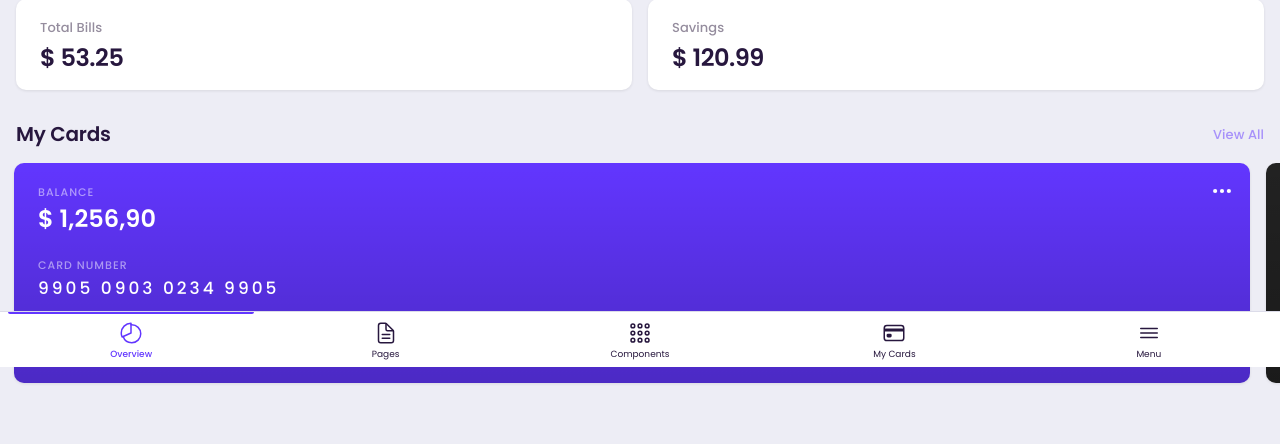
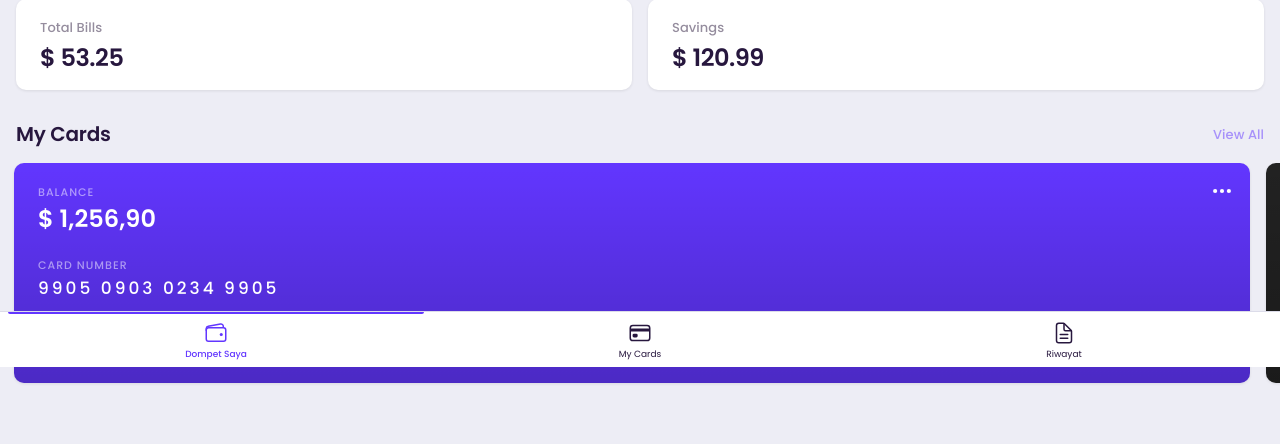
Before and after one commit to fakhryhizballah/DoitGetway, a CodeIgniter 4 app: the page made by app/Views/User/Home.php in a window 1280 px wide. Shown: the part 433-877 px from the top of the page. Run offline with PHP 8.4 and a stand-in for CodeIgniter, Linux system fonts and the light colour scheme; the template is opened without the code that fills it: most values are stand-ins (such as "Sample title", 1, 10 or a date in 2020); some libraries are stand-ins or nearby versions.

Commit message:
User layout template

```diff
--- a/app/Views/Layout/UserLayout.php
+++ b/app/Views/Layout/UserLayout.php
@@ -50,36 +50,30 @@
 
     <!-- App Bottom Menu -->
     <div class="appBottomMenu">
-        <a href="app-index.html" class="item active">
+        <a href="/" class="item active">
             <div class="col">
-                <ion-icon name="pie-chart-outline"></ion-icon>
-                <strong>Overview</strong>
+                <ion-icon name="wallet-outline"></ion-icon>
+                <strong>Dompet Saya</strong>
             </div>
         </a>
-        <a href="app-pages.html" class="item">
-            <div class="col">
-                <ion-icon name="document-text-outline"></ion-icon>
-                <strong>Pages</strong>
-            </div>
-        </a>
-        <a href="app-components.html" class="item">
-            <div class="col">
-                <ion-icon name="apps-outline"></ion-icon>
-                <strong>Components</strong>
-            </div>
-        </a>
-        <a href="app-cards.html" class="item">
+        <a href="#" class="item">
             <div class="col">
                 <ion-icon name="card-outline"></ion-icon>
                 <strong>My Cards</strong>
             </div>
         </a>
-        <a href="javascript:;" class="item" data-toggle="modal" data-target="#sidebarPanel">
+        <a href="#" class="item">
+            <div class="col">
+                <ion-icon name="document-text-outline"></ion-icon>
+                <strong>Riwayat</strong>
+            </div>
+        </a>
+        <!-- <a href="javascript:;" class="item" data-toggle="modal" data-target="#sidebarPanel">
             <div class="col">
                 <ion-icon name="menu-outline"></ion-icon>
                 <strong>Menu</strong>
             </div>
-        </a>
+        </a> -->
     </div>
     <!-- * App Bottom Menu -->
 
@@ -102,14 +96,14 @@
                         </a>
                     </div>
                     <!-- * profile box -->
-                    <!-- balance -->
+                    <!-- Saldo -->
                     <div class="sidebar-balance">
-                        <div class="listview-title">Balance</div>
+                        <div class="listview-title">Total Saldo</div>
                         <div class="in">
                             <h1 class="amount">$ 2,562.50</h1>
                         </div>
                     </div>
-                    <!-- * balance -->
+                    <!-- * saldo -->
 
                     <!-- action group -->
                     <div class="action-group">
@@ -118,7 +112,7 @@
                                 <div class="iconbox">
                                     <ion-icon name="add-outline"></ion-icon>
                                 </div>
-                                Deposit
+                                Isi Saldo
                             </div>
                         </a>
                         <a href="app-index.html" class="action-button">
@@ -126,7 +120,7 @@
                                 <div class="iconbox">
                                     <ion-icon name="arrow-down-outline"></ion-icon>
                                 </div>
-                                Withdraw
+                                Terima
                             </div>
                         </a>
                         <a href="app-index.html" class="action-button">
@@ -134,7 +128,7 @@
                                 <div class="iconbox">
                                     <ion-icon name="arrow-forward-outline"></ion-icon>
                                 </div>
-                                Send
+                                Bayar
                             </div>
                         </a>
                         <a href="app-cards.html" class="action-button">
@@ -152,43 +146,33 @@
                     <div class="listview-title mt-1">Menu</div>
                     <ul class="listview flush transparent no-line image-listview">
                         <li>
-                            <a href="app-index.html" class="item">
+                            <a href="/" class="item">
                                 <div class="icon-box bg-primary">
-                                    <ion-icon name="pie-chart-outline"></ion-icon>
+                                    <ion-icon name="wallet-outline"></ion-icon>
                                 </div>
                                 <div class="in">
-                                    Overview
-                                    <span class="badge badge-primary">10</span>
+                                    Dompet Saya
+                                    <!-- <span class="badge badge-primary">10</span> -->
                                 </div>
                             </a>
                         </li>
                         <li>
-                            <a href="app-pages.html" class="item">
-                                <div class="icon-box bg-primary">
-                                    <ion-icon name="document-text-outline"></ion-icon>
-                                </div>
-                                <div class="in">
-                                    Pages
-                                </div>
-                            </a>
-                        </li>
-                        <li>
-                            <a href="app-components.html" class="item">
-                                <div class="icon-box bg-primary">
-                                    <ion-icon name="apps-outline"></ion-icon>
-                                </div>
-                                <div class="in">
-                                    Components
-                                </div>
-                            </a>
-                        </li>
-                        <li>
-                            <a href="app-cards.html" class="item">
+                            <a href="#" class="item">
                                 <div class="icon-box bg-primary">
                                     <ion-icon name="card-outline"></ion-icon>
                                 </div>
                                 <div class="in">
                                     My Cards
+                                </div>
+                            </a>
+                        </li>
+                        <li>
+                            <a href="#" class="item">
+                                <div class="icon-box bg-primary">
+                                    <ion-icon name="document-text-outline"></ion-icon>
+                                </div>
+                                <div class="in">
+                                    Riwayat
                                 </div>
                             </a>
                         </li>
@@ -199,7 +183,7 @@
                     <div class="listview-title mt-1">Others</div>
                     <ul class="listview flush transparent no-line image-listview">
                         <li>
-                            <a href="app-settings.html" class="item">
+                            <a href="#" class="item">
                                 <div class="icon-box bg-primary">
                                     <ion-icon name="settings-outline"></ion-icon>
                                 </div>
@@ -209,7 +193,7 @@
                             </a>
                         </li>
                         <li>
-                            <a href="component-messages.html" class="item">
+                            <a href="#" class="item">
                                 <div class="icon-box bg-primary">
                                     <ion-icon name="chatbubble-outline"></ion-icon>
                                 </div>
@@ -219,7 +203,7 @@
                             </a>
                         </li>
                         <li>
-                            <a href="app-login.html" class="item">
+                            <a href="#" class="item">
                                 <div class="icon-box bg-primary">
                                     <ion-icon name="log-out-outline"></ion-icon>
                                 </div>
@@ -230,36 +214,6 @@
                         </li>
                     </ul>
                     <!-- * others -->
-
-                    <!-- send money -->
-                    <div class="listview-title mt-1">Send Money</div>
-                    <ul class="listview image-listview flush transparent no-line">
-                        <li>
-                            <a href="#" class="item">
-                                <img src="assets/img/sample/avatar/avatar2.jpg" alt="image" class="image">
-                                <div class="in">
-                                    <div>Artem Sazonov</div>
-                                </div>
-                            </a>
-                        </li>
-                        <li>
-                            <a href="#" class="item">
-                                <img src="assets/img/sample/avatar/avatar4.jpg" alt="image" class="image">
-                                <div class="in">
-                                    <div>Sophie Asveld</div>
-                                </div>
-                            </a>
-                        </li>
-                        <li>
-                            <a href="#" class="item">
-                                <img src="assets/img/sample/avatar/avatar3.jpg" alt="image" class="image">
-                                <div class="in">
-                                    <div>Kobus van de Vegte</div>
-                                </div>
-                            </a>
-                        </li>
-                    </ul>
-                    <!-- * send money -->
 
                 </div>
             </div>
```
